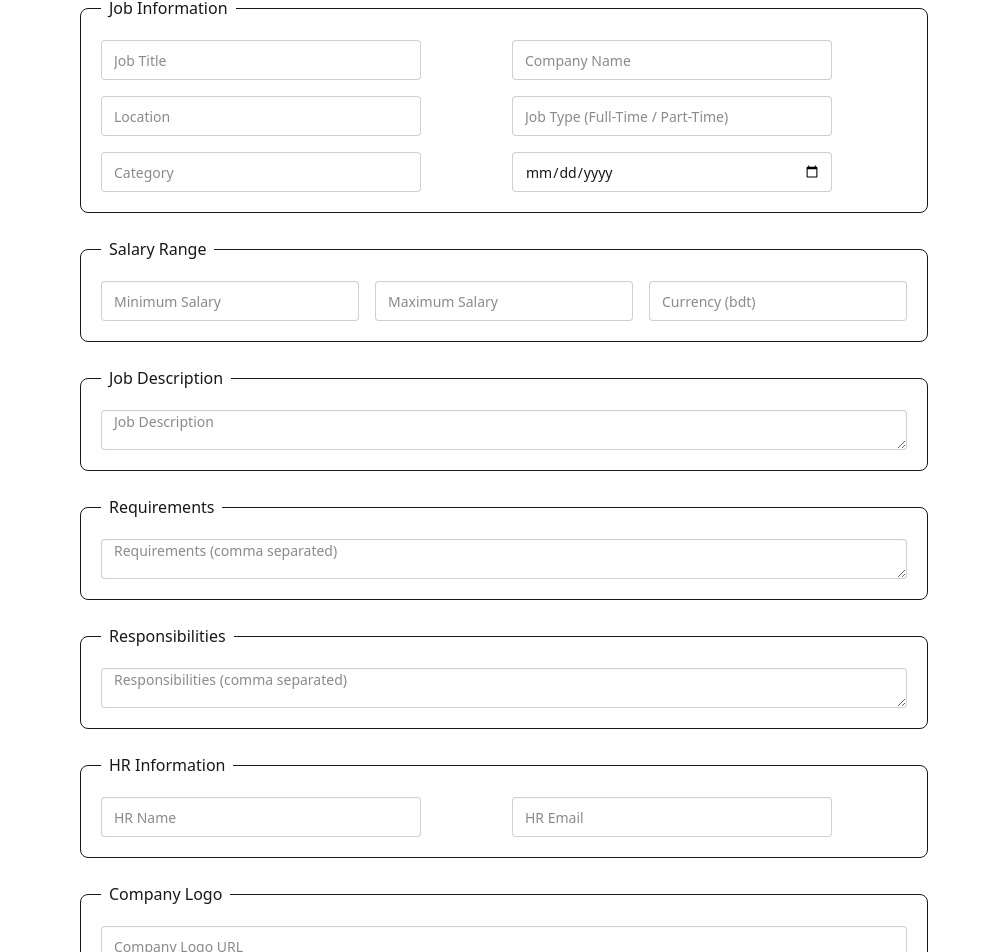
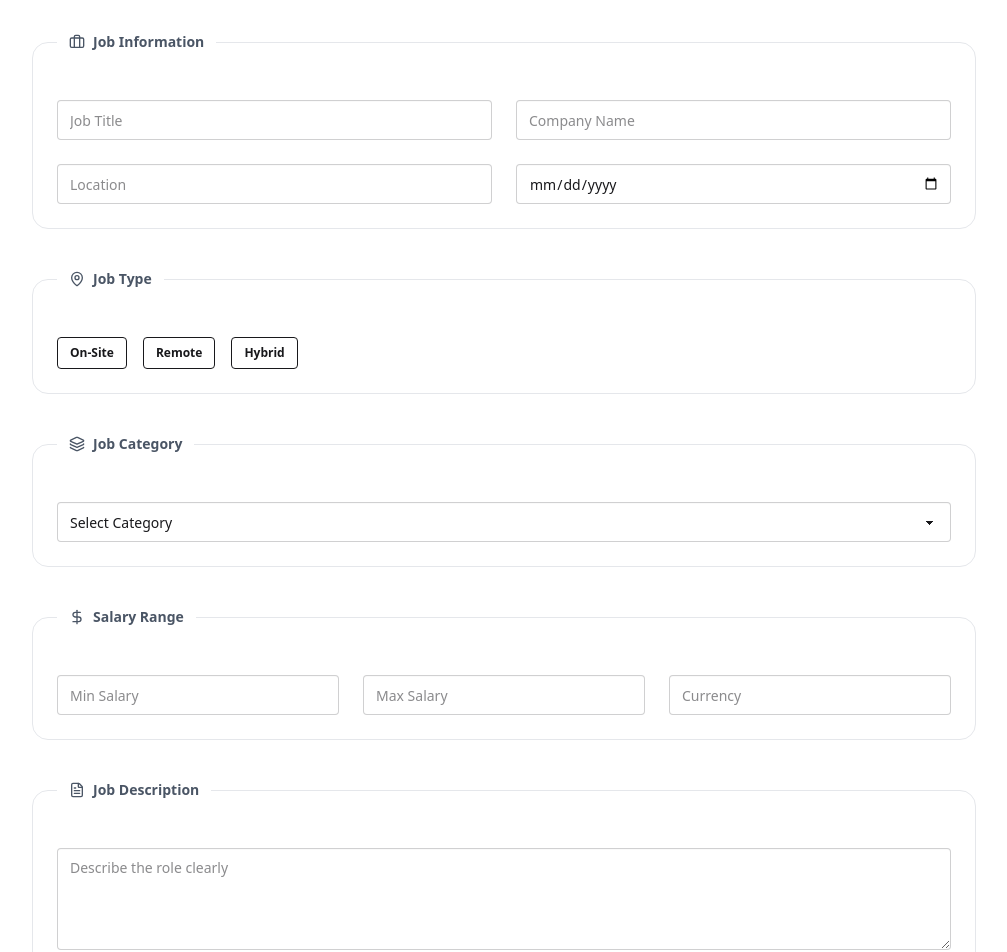
Before and after one commit to utshopust/career-code-client, a React app: page /addJob in a window 1280 px wide. Shown: the part 149-1101 px from the top of the page, without its empty margins (136-1143 px from the left). Built offline with nearby package versions, Linux system fonts and the light colour scheme; no server answers; sample sign-in values are in the browser's storage; the HTML template or start-up script is replaced by a standard one.

Commit message:
Create large form with select for Add Form

```diff
--- a/package.json
+++ b/package.json
@@ -14,6 +14,7 @@
     "axios": "^1.13.2",
     "firebase": "^12.6.0",
     "lottie-react": "^2.4.1",
+    "lucide-react": "^0.562.0",
     "motion": "^12.23.25",
     "react": "^19.2.0",
     "react-dom": "^19.2.0",
--- a/src/pages/AddJob/AddJob.jsx
+++ b/src/pages/AddJob/AddJob.jsx
@@ -11,92 +11,199 @@
 // export default AddJob;
 
 import React from "react";
+import {
+  Briefcase,
+  MapPin,
+  Layers,
+  DollarSign,
+  FileText,
+  CheckSquare,
+  User,
+  Image as ImageIcon,
+} from "lucide-react";
 
 const AddJob = () => {
   return (
-    <div className="max-w-4xl mx-auto p-6">
-      <h2 className="text-2xl font-semibold mb-6">Add New Job</h2>
+    <div className="max-w-5xl mx-auto p-10 bg-white dark:bg-gray-900 rounded-2xl shadow-lg">
+      <h2 className="text-3xl font-bold mb-10 text-center text-gray-800 dark:text-gray-100">
+        Add New Job
+      </h2>
 
-      <form className="space-y-6">
+      <form className="space-y-10">
         {/* Job Basic Info */}
-        <fieldset className="border rounded-lg p-5">
-          <legend className="px-2 font-medium">Job Information</legend>
+        <fieldset className="border border-gray-200 dark:border-gray-700 rounded-2xl p-6 transition hover:shadow-sm">
+          <legend className="px-3 flex items-center gap-2 text-sm font-semibold text-gray-600 dark:text-gray-300">
+            <Briefcase size={16} /> Job Information
+          </legend>
 
-          <div className="grid grid-cols-1 md:grid-cols-2 gap-4">
-            <input type="text" placeholder="Job Title" className="input" />
-            <input type="text" placeholder="Company Name" className="input" />
-            <input type="text" placeholder="Location" className="input" />
-            <input type="text" placeholder="Job Type (Full-Time / Part-Time)" className="input" />
-            <input type="text" placeholder="Category" className="input" />
-            <input type="date" className="input" />
+          <div className="grid grid-cols-1 md:grid-cols-2 gap-6 mt-6">
+            <input
+              className="input input-bordered w-full"
+              name="title"
+              placeholder="Job Title"
+            />
+            <input
+              className="input input-bordered w-full"
+              name="company"
+              placeholder="Company Name"
+            />
+            <input
+              className="input input-bordered w-full"
+              name="location"
+              placeholder="Location"
+            />
+            <input
+              className="input input-bordered w-full"
+              type="date"
+              name="deadline"
+            />
           </div>
         </fieldset>
 
+        {/* Job Type */}
+        <fieldset className="border border-gray-200 dark:border-gray-700 rounded-2xl p-6">
+          <legend className="px-3 flex items-center gap-2 text-sm font-semibold text-gray-600 dark:text-gray-300">
+            <MapPin size={16} /> Job Type
+          </legend>
+
+          <div className="flex flex-wrap gap-4 mt-6">
+            <input
+              className="btn btn-outline btn-sm transition-all"
+              type="radio"
+              name="jobType"
+              aria-label="On-Site"
+            />
+            <input
+              className="btn btn-outline btn-sm transition-all"
+              type="radio"
+              name="jobType"
+              aria-label="Remote"
+            />
+            <input
+              className="btn btn-outline btn-sm transition-all"
+              type="radio"
+              name="jobType"
+              aria-label="Hybrid"
+            />
+          </div>
+        </fieldset>
+
+        {/* Category */}
+        <fieldset className="border border-gray-200 dark:border-gray-700 rounded-2xl p-6">
+          <legend className="px-3 flex items-center gap-2 text-sm font-semibold text-gray-600 dark:text-gray-300">
+            <Layers size={16} /> Job Category
+          </legend>
+
+          <select className="select select-bordered w-full mt-6">
+            <option disabled selected>
+              Select Category
+            </option>
+            <option>Engineering</option>
+            <option>Marketing</option>
+            <option>Finance</option>
+            <option>Teaching</option>
+            <option>Others</option>
+          </select>
+        </fieldset>
+
         {/* Salary */}
-        <fieldset className="border rounded-lg p-5">
-          <legend className="px-2 font-medium">Salary Range</legend>
+        <fieldset className="border border-gray-200 dark:border-gray-700 rounded-2xl p-6">
+          <legend className="px-3 flex items-center gap-2 text-sm font-semibold text-gray-600 dark:text-gray-300">
+            <DollarSign size={16} /> Salary Range
+          </legend>
 
-          <div className="grid grid-cols-1 md:grid-cols-3 gap-4">
-            <input type="number" placeholder="Minimum Salary" className="input" />
-            <input type="number" placeholder="Maximum Salary" className="input" />
-            <input type="text" placeholder="Currency (bdt)" className="input" />
+          <div className="grid grid-cols-1 md:grid-cols-3 gap-6 mt-6">
+            <input
+              className="input input-bordered w-full"
+              name="min_salary"
+              placeholder="Min Salary"
+            />
+            <input
+              className="input input-bordered w-full"
+              name="max_salary"
+              placeholder="Max Salary"
+            />
+            <input
+              className="input input-bordered w-full"
+              name="currency"
+              placeholder="Currency"
+            />
           </div>
         </fieldset>
 
         {/* Description */}
-        <fieldset className="border rounded-lg p-5">
-          <legend className="px-2 font-medium">Job Description</legend>
+        <fieldset className="border border-gray-200 dark:border-gray-700 rounded-2xl p-6">
+          <legend className="px-3 flex items-center gap-2 text-sm font-semibold text-gray-600 dark:text-gray-300">
+            <FileText size={16} /> Job Description
+          </legend>
 
           <textarea
+            className="textarea textarea-bordered w-full mt-6"
             rows="4"
-            placeholder="Job Description"
-            className="input w-full"
+            placeholder="Describe the role clearly"
           />
         </fieldset>
 
         {/* Requirements */}
-        <fieldset className="border rounded-lg p-5">
-          <legend className="px-2 font-medium">Requirements</legend>
+        <fieldset className="border border-gray-200 dark:border-gray-700 rounded-2xl p-6">
+          <legend className="px-3 flex items-center gap-2 text-sm font-semibold text-gray-600 dark:text-gray-300">
+            <CheckSquare size={16} /> Requirements
+          </legend>
 
           <textarea
+            className="textarea textarea-bordered w-full mt-6"
             rows="3"
-            placeholder="Requirements (comma separated)"
-            className="input w-full"
+            placeholder="Comma separated requirements"
           />
         </fieldset>
 
         {/* Responsibilities */}
-        <fieldset className="border rounded-lg p-5">
-          <legend className="px-2 font-medium">Responsibilities</legend>
+        <fieldset className="border border-gray-200 dark:border-gray-700 rounded-2xl p-6">
+          <legend className="px-3 flex items-center gap-2 text-sm font-semibold text-gray-600 dark:text-gray-300">
+            <CheckSquare size={16} /> Responsibilities
+          </legend>
 
           <textarea
+            className="textarea textarea-bordered w-full mt-6"
             rows="3"
-            placeholder="Responsibilities (comma separated)"
-            className="input w-full"
+            placeholder="Comma separated responsibilities"
           />
         </fieldset>
 
-        {/* HR Info */}
-        <fieldset className="border rounded-lg p-5">
-          <legend className="px-2 font-medium">HR Information</legend>
+        {/* HR */}
+        <fieldset className="border border-gray-200 dark:border-gray-700 rounded-2xl p-6">
+          <legend className="px-3 flex items-center gap-2 text-sm font-semibold text-gray-600 dark:text-gray-300">
+            <User size={16} /> HR Information
+          </legend>
 
-          <div className="grid grid-cols-1 md:grid-cols-2 gap-4">
-            <input type="text" placeholder="HR Name" className="input" />
-            <input type="email" placeholder="HR Email" className="input" />
+          <div className="grid grid-cols-1 md:grid-cols-2 gap-6 mt-6">
+            <input
+              className="input input-bordered w-full"
+              placeholder="HR Name"
+            />
+            <input
+              className="input input-bordered w-full"
+              placeholder="HR Email"
+            />
           </div>
         </fieldset>
 
-        {/* Company Logo */}
-        <fieldset className="border rounded-lg p-5">
-          <legend className="px-2 font-medium">Company Logo</legend>
+        {/* Logo */}
+        <fieldset className="border border-gray-200 dark:border-gray-700 rounded-2xl p-6">
+          <legend className="px-3 flex items-center gap-2 text-sm font-semibold text-gray-600 dark:text-gray-300">
+            <ImageIcon size={16} /> Company Logo
+          </legend>
 
-          <input type="text" placeholder="Company Logo URL" className="input w-full" />
+          <input
+            className="input input-bordered w-full mt-6"
+            placeholder="Company Logo URL"
+          />
         </fieldset>
 
         {/* Submit */}
         <button
           type="submit"
-          className="w-full bg-blue-600 hover:bg-blue-700 text-white py-3 rounded-lg font-medium"
+          className="w-full btn btn-primary btn-lg rounded-xl transition-transform hover:scale-[1.01]"
         >
           Add Job
         </button>
```
Also changed, not shown: 1 other file (tests, documents, lock files or other folders).
